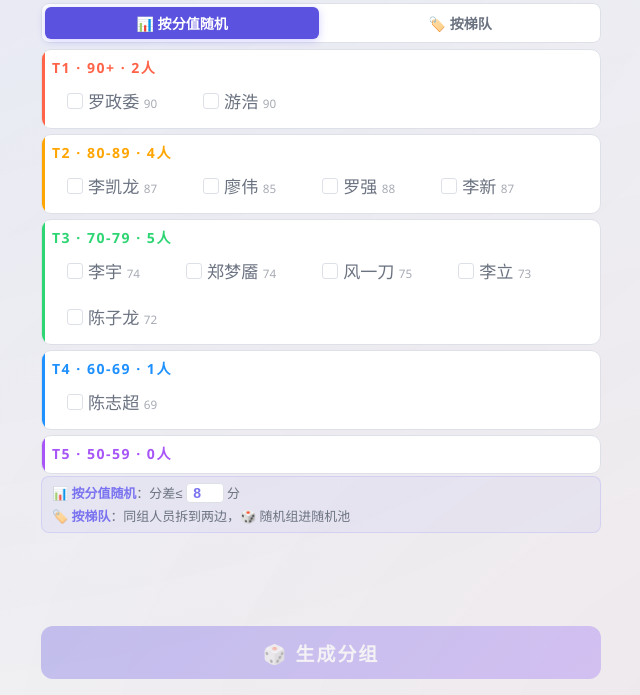
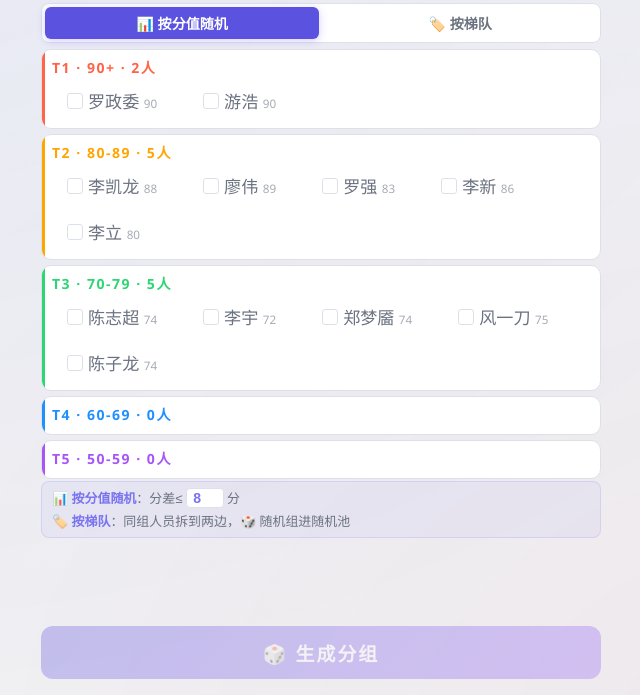
Before and after one commit to huise513/lol-team, a plain HTML site: page index.html in a window 1280 px wide. Shown: the part 105-800 px from the top of the page, without its empty margins (319-959 px from the left). Drawn offline with Linux system fonts and the light colour scheme.

Commit message:
调整玩家评分：大学毕业72 毒血狂狼80 帅气的老汉74 小学五年级86 lhh01188 liaowei89 TT达芬奇74 TT梵高83

```diff
--- a/index.html
+++ b/index.html
@@ -1027,18 +1027,18 @@ function getTierByScore(score) {
             }
 
             const SKILL = {
-                李凯龙: 87,
+                李凯龙: 88,
                 罗政委: 90,
-                廖伟: 85,
-                罗强: 88,
-                李新: 87,
+                廖伟: 89,
+                罗强: 83,
+                李新: 86,
                 游浩: 90,
-                陈志超: 69,
-                李宇: 74,
+                陈志超: 74,
+                李宇: 72,
                 郑梦靥: 74,
                 风一刀: 75,
-                李立: 73,
-                陈子龙: 72,
+                李立: 80,
+                陈子龙: 74,
             };
 
             // 玩家名（不显示，仅供爬虫抓取）
```
